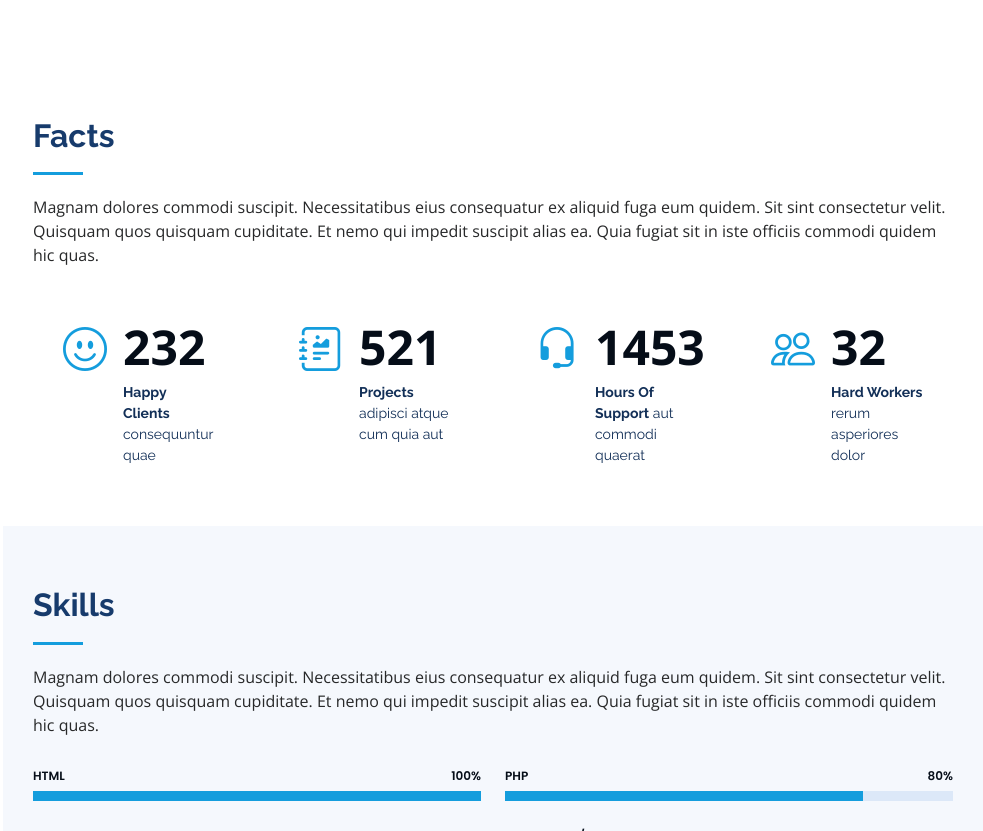
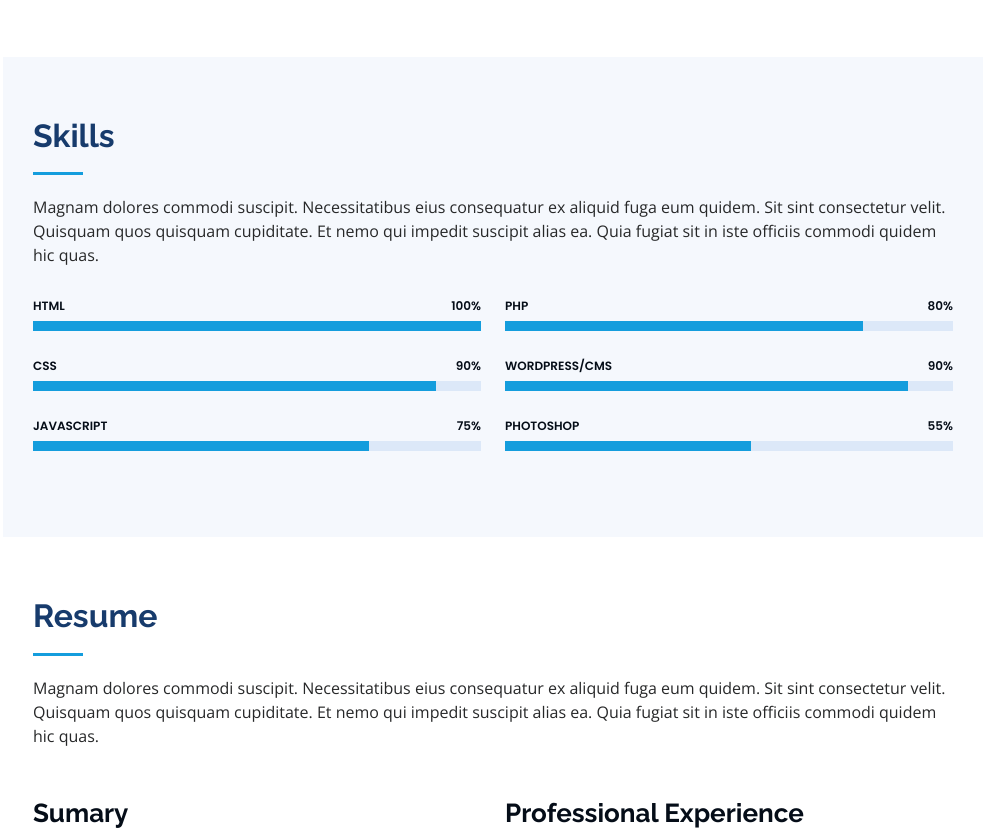
Before and after one commit to pmcphailWAT/UX-Portfolio, a plain HTML site: page index.html in a window 1280 px wide. Shown: the part 1310-2141 px from the top of the page, without its empty margins (297-1280 px from the left). Drawn offline with nearby package versions, Linux system fonts and the light colour scheme.

Commit message:
Remove 'Facts' Section

```diff
--- a/index.html
+++ b/index.html
@@ -62,10 +62,7 @@
           />
           <h1 class="text-light"><a href="index.html">Peter McPhail</a></h1>
           <div class="social-links mt-3 text-center">
-            <a href="#" class="twitter"><i class="bx bxl-twitter"></i></a>
             <a href="#" class="facebook"><i class="bx bxl-facebook"></i></a>
-            <a href="#" class="instagram"><i class="bx bxl-instagram"></i></a>
-            <a href="#" class="google-plus"><i class="bx bxl-skype"></i></a>
             <a href="#" class="linkedin"><i class="bx bxl-linkedin"></i></a>
           </div>
         </div>
@@ -190,91 +187,6 @@
         </div>
       </section>
       <!-- End About Section -->
-
-      <!-- ======= Facts Section ======= -->
-      <section id="facts" class="facts">
-        <div class="container">
-          <div class="section-title">
-            <h2>Facts</h2>
-            <p>
-              Magnam dolores commodi suscipit. Necessitatibus eius consequatur
-              ex aliquid fuga eum quidem. Sit sint consectetur velit. Quisquam
-              quos quisquam cupiditate. Et nemo qui impedit suscipit alias ea.
-              Quia fugiat sit in iste officiis commodi quidem hic quas.
-            </p>
-          </div>
-
-          <div class="row no-gutters">
-            <div
-              class="col-lg-3 col-md-6 d-md-flex align-items-md-stretch"
-              data-aos="fade-up"
-            >
-              <div class="count-box">
-                <i class="bi bi-emoji-smile"></i>
-                <span
-                  data-purecounter-start="0"
-                  data-purecounter-end="232"
-                  data-purecounter-duration="1"
-                  class="purecounter"
-                ></span>
-                <p><strong>Happy Clients</strong> consequuntur quae</p>
-              </div>
-            </div>
-
-            <div
-              class="col-lg-3 col-md-6 d-md-flex align-items-md-stretch"
-              data-aos="fade-up"
-              data-aos-delay="100"
-            >
-              <div class="count-box">
-                <i class="bi bi-journal-richtext"></i>
-                <span
-                  data-purecounter-start="0"
-                  data-purecounter-end="521"
-                  data-purecounter-duration="1"
-                  class="purecounter"
-                ></span>
-                <p><strong>Projects</strong> adipisci atque cum quia aut</p>
-              </div>
-            </div>
-
-            <div
-              class="col-lg-3 col-md-6 d-md-flex align-items-md-stretch"
-              data-aos="fade-up"
-              data-aos-delay="200"
-            >
-              <div class="count-box">
-                <i class="bi bi-headset"></i>
-                <span
-                  data-purecounter-start="0"
-                  data-purecounter-end="1453"
-                  data-purecounter-duration="1"
-                  class="purecounter"
-                ></span>
-                <p><strong>Hours Of Support</strong> aut commodi quaerat</p>
-              </div>
-            </div>
-
-            <div
-              class="col-lg-3 col-md-6 d-md-flex align-items-md-stretch"
-              data-aos="fade-up"
-              data-aos-delay="300"
-            >
-              <div class="count-box">
-                <i class="bi bi-people"></i>
-                <span
-                  data-purecounter-start="0"
-                  data-purecounter-end="32"
-                  data-purecounter-duration="1"
-                  class="purecounter"
-                ></span>
-                <p><strong>Hard Workers</strong> rerum asperiores dolor</p>
-              </div>
-            </div>
-          </div>
-        </div>
-      </section>
-      <!-- End Facts Section -->
 
       <!-- ======= Skills Section ======= -->
       <section id="skills" class="skills section-bg">
```
